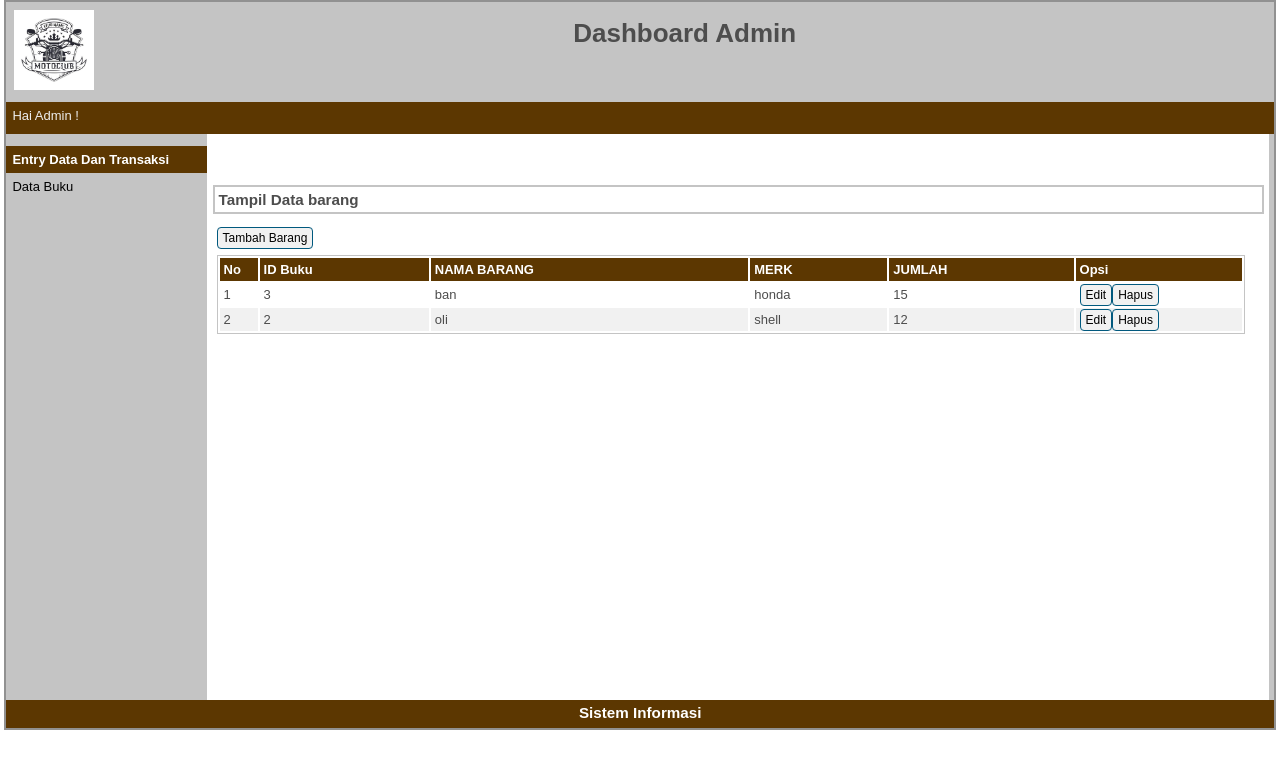
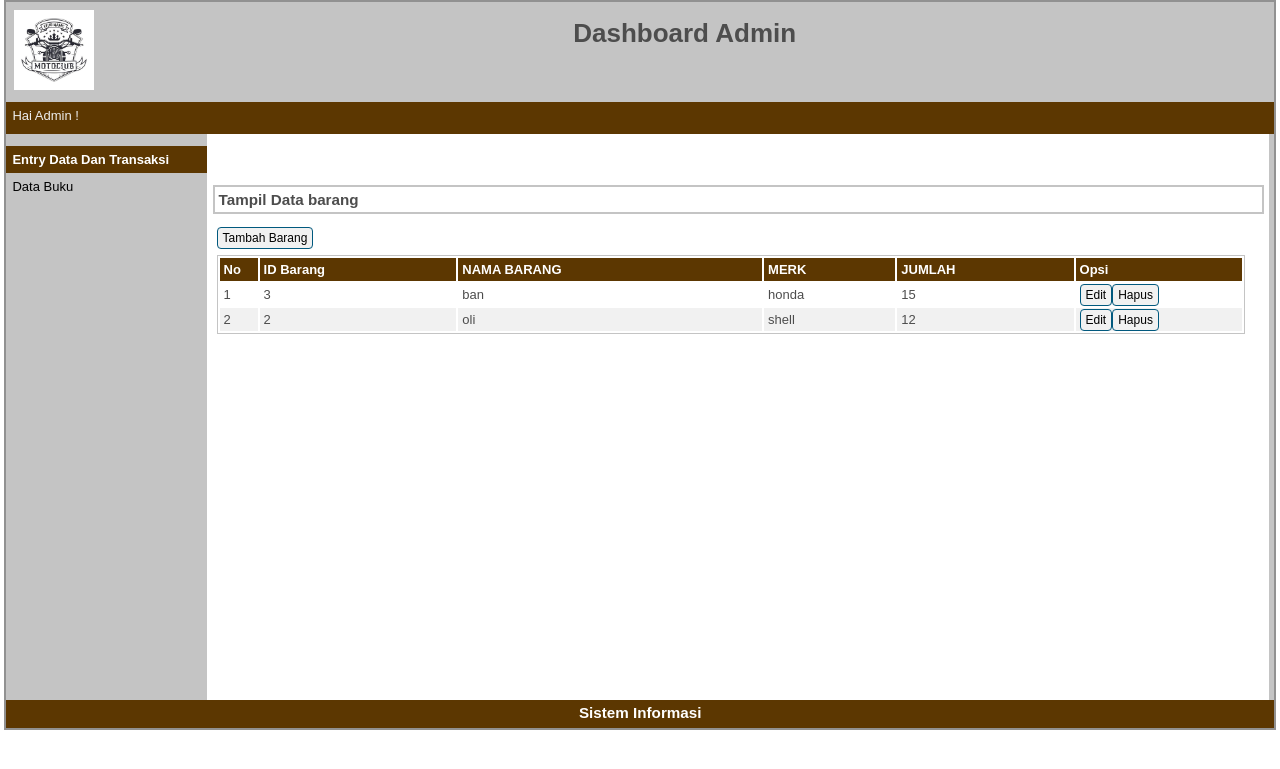
Before and after one commit to hilmybahij/VSGA, a PHP site: page /backend/back.php in a window 1280 px wide. Shown: the top 769 px of the page. Run offline with PHP 8.4, Linux system fonts and the light colour scheme; data comes from the database, SQL or seed files in the repository; grey boxes are pictures that could not be loaded.

Commit message:
Update back.php

```diff
--- a/backend/back.php
+++ b/backend/back.php
@@ -55,7 +55,7 @@ $tgl=date('Y-m-d');
 			<table id="tabel-tampil">
 				<tr>
 					<th id="label-tampil-no">No</td>
-					<th>ID Buku</th>
+					<th>ID Barang</th>
 					<th>NAMA BARANG</th>
 					<th>MERK</th>
 					<th>JUMLAH</th>
```
